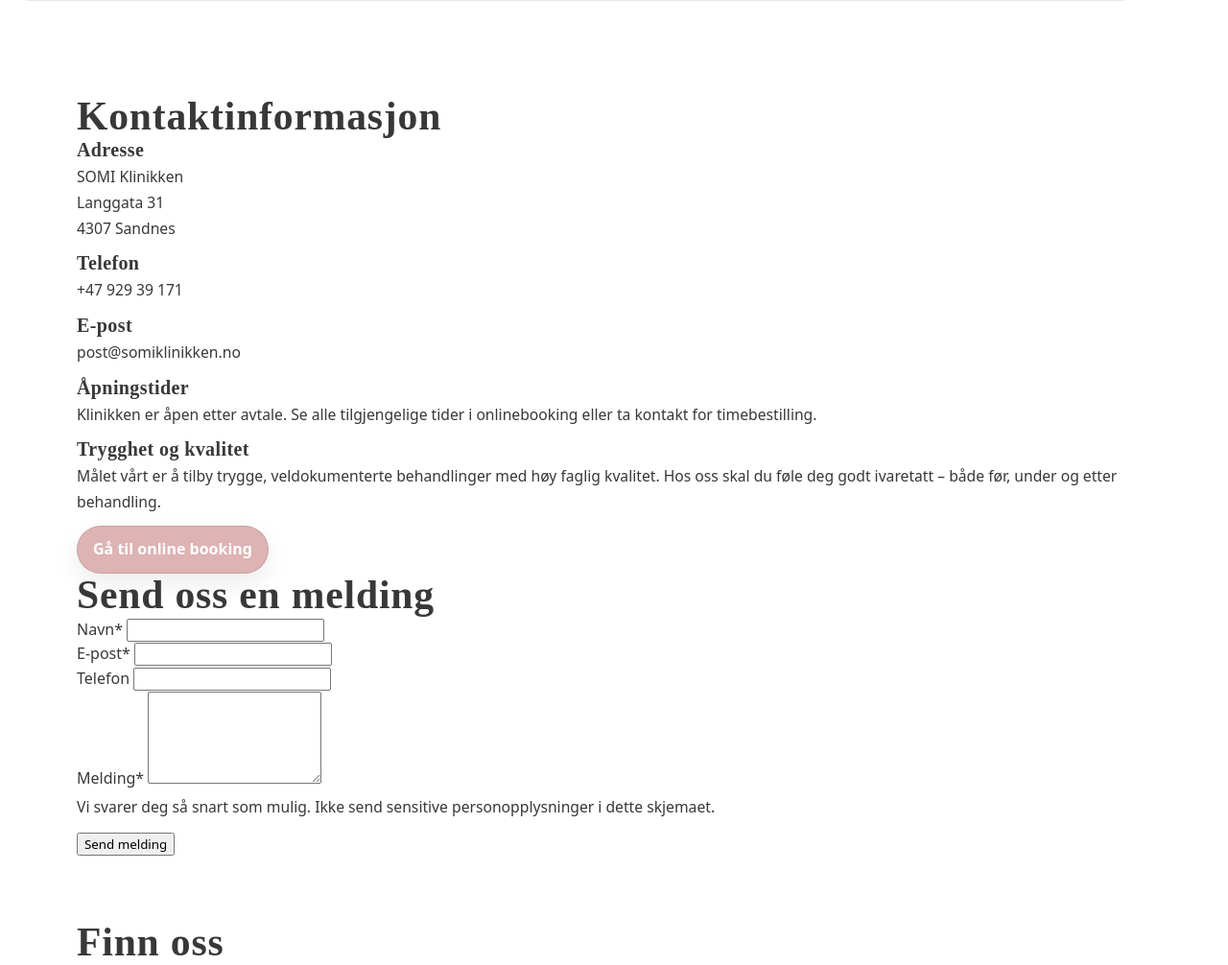
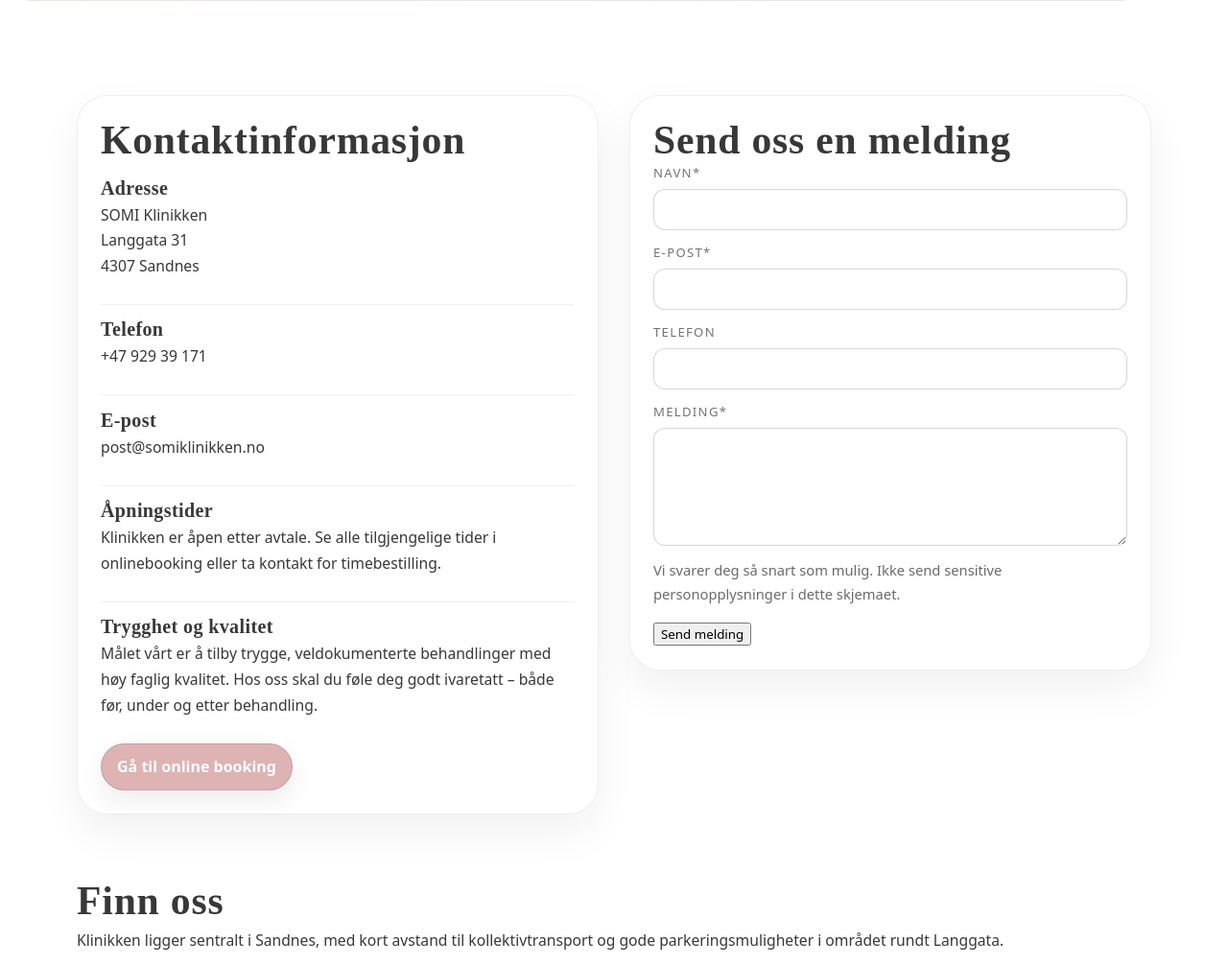
Before and after one commit to XS227/Somi-Klinikken, a PHP site: page /kontakt.html in a window 1280 px wide. Shown: the part 1046-2052 px from the top of the page at 96% size. Run offline with PHP 8.4, Linux system fonts and the light colour scheme.

Commit message:
Add contact layout and form styles

```diff
--- a/css/somi.css
+++ b/css/somi.css
@@ -2505,3 +2505,70 @@ footer{
   }
   .pricing-time, .pricing-price { text-align: left; }
 }
+
+/* ============================
+   Kontakt – støtte for contact-layout + form-group
+   ============================ */
+
+.contact-layout {
+  display: grid;
+  grid-template-columns: minmax(0, 1fr) minmax(0, 1fr);
+  gap: 2rem;
+  align-items: start;
+}
+
+.contact-info,
+.contact-form {
+  background: #fff;
+  border-radius: var(--radius-lg);
+  border: 1px solid rgba(56,56,56,0.08);
+  box-shadow: var(--shadow-soft);
+  padding: 1.5rem;
+}
+
+.contact-block {
+  padding: 0.9rem 0;
+  border-bottom: 1px solid rgba(56,56,56,0.08);
+}
+
+.contact-block:last-of-type { border-bottom: 0; }
+
+.form-group {
+  display: flex;
+  flex-direction: column;
+  gap: 0.35rem;
+  margin-bottom: 0.85rem;
+}
+
+.form-group label {
+  font-size: 0.82rem;
+  text-transform: uppercase;
+  letter-spacing: 0.1em;
+  color: rgba(56,56,56,0.7);
+}
+
+.form-group input,
+.form-group textarea {
+  border-radius: 12px;
+  border: 1px solid rgba(56,56,56,0.2);
+  padding: 0.65rem 0.75rem;
+  font-size: 0.95rem;
+  background: #fff;
+}
+
+.form-group input:focus,
+.form-group textarea:focus {
+  outline: none;
+  border-color: var(--color-accent);
+  box-shadow: 0 0 0 1px rgba(221,179,179,0.4);
+}
+
+.form-helper {
+  font-size: 0.92rem;
+  color: rgba(56,56,56,0.75);
+  margin: 0.4rem 0 1rem;
+}
+
+@media (max-width: 900px) {
+  .contact-layout { grid-template-columns: 1fr; }
+}
```
